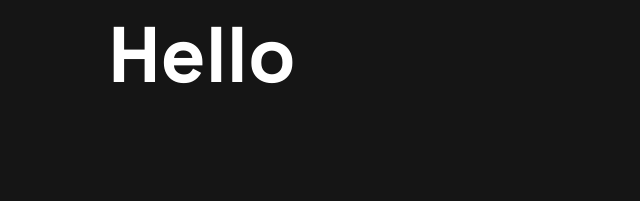
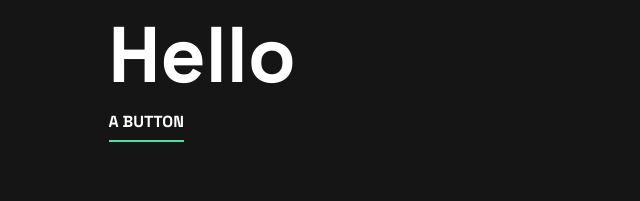
Before and after one commit to kieren-mcgill/dev-portfolio, a Next.js app: page / in a window 1280 px wide. Shown: the top 201 px of the page, without its empty margins (0-640 px from the left). Built offline with nearby package versions, Linux system fonts and the light colour scheme.

Commit message:
global button compoenent created

```diff
--- /dev/null
+++ b/app/components/global/Button.tsx
@@ -0,0 +1,51 @@
+import Link from "next/link";
+import {ReactNode} from "react";
+
+type ButtonProps = {
+    type: 'link' | 'ext-link' | 'submit'
+    path?: string
+    children: ReactNode
+}
+
+const Button = ({type, path, children}: ButtonProps) => {
+
+    const styles = `
+        uppercase font-bold border-b-2 border-green pb-2
+        hover:border-white
+        transition duration-300
+    `;
+
+    switch (type) {
+        case 'link':
+            return (
+                <Link
+                    className={styles}
+                    href={path || ""}
+                >
+                    {children}
+                </Link>
+            );
+        case 'ext-link':
+            return (
+                <a
+                    className={styles}
+                    href={path || ""}
+                    target="_blank"
+                    rel="noopener noreferrer"
+                >
+                    {children}
+                </a>
+            );
+        case 'submit':
+            return (
+                <button
+                className={styles}
+                type="submit"
+                >
+                    {children}
+                </button>
+            )
+    }
+}
+
+export default Button;
--- a/app/page.tsx
+++ b/app/page.tsx
@@ -1,9 +1,11 @@
 import Section from "@/app/components/global/Section";
+import Button from "@/app/components/global/Button";
 
 export default function Home() {
   return (
       <Section>
           <h1>Hello</h1>
+          <Button type={'link'}>A button</Button>
       </Section>
 
   );
```
